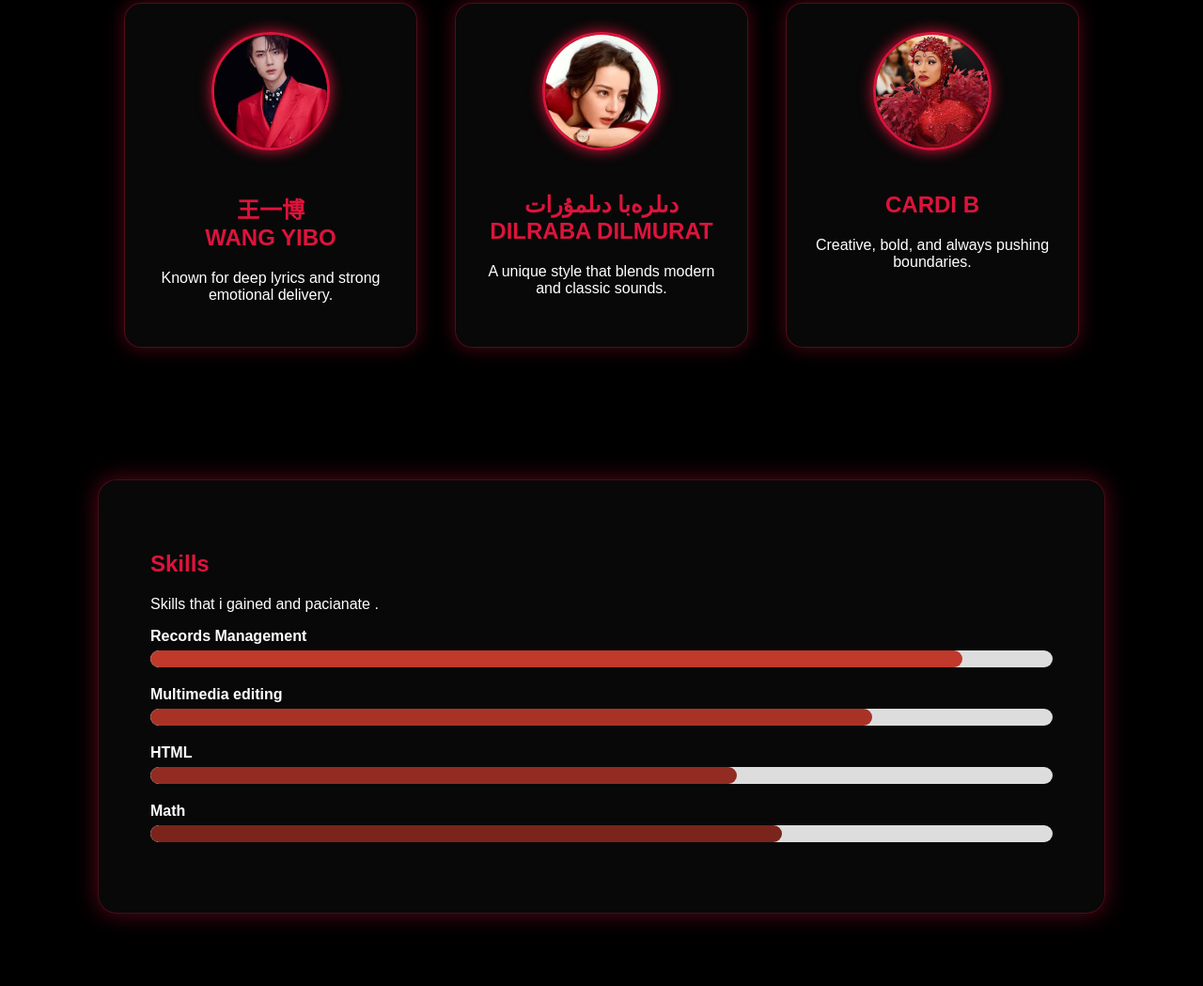
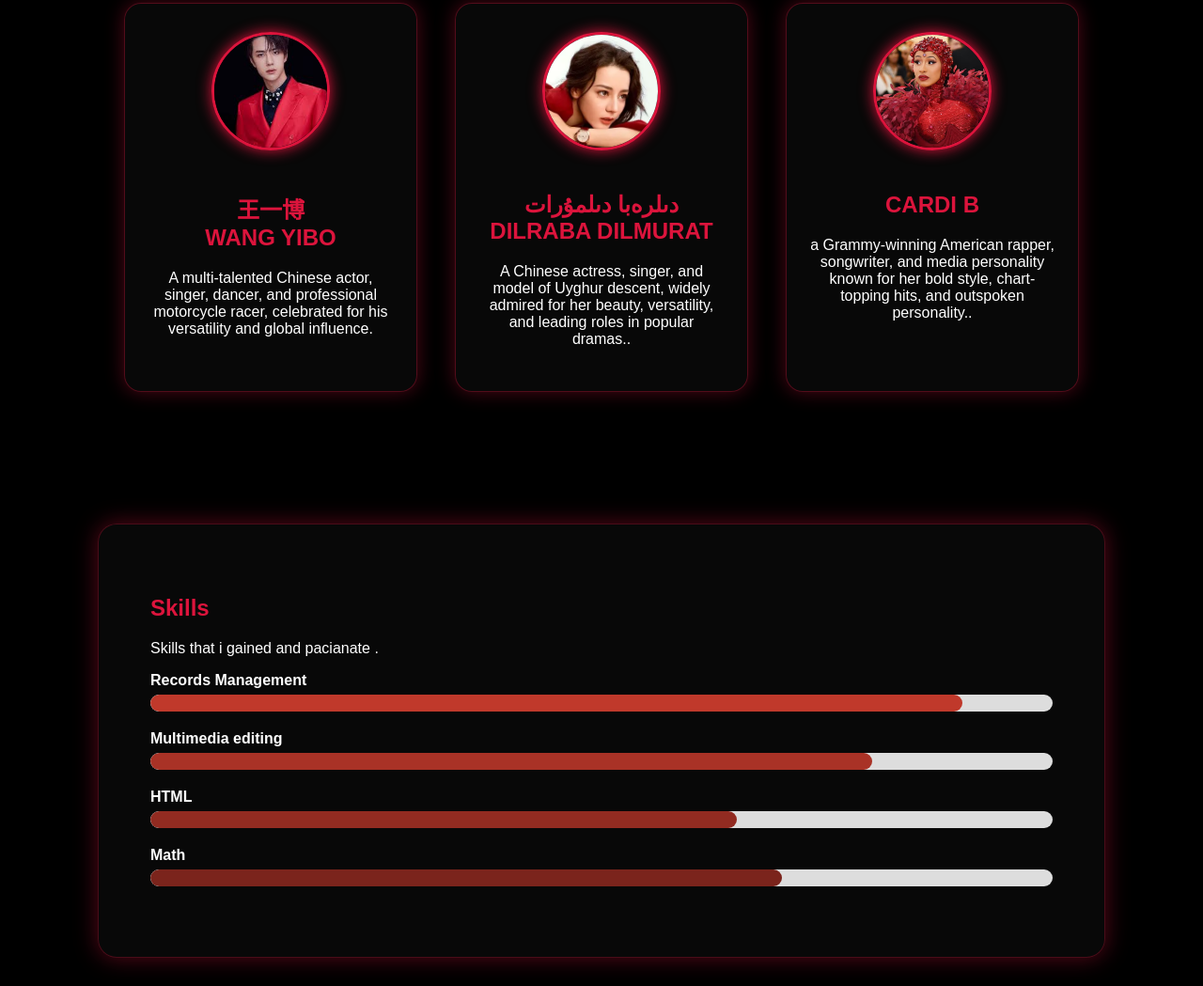
Before and after one commit to danshii-S/RASHDANRESUME, a plain HTML site: page index.html in a window 1280 px wide. Shown: the part 1158-2207 px from the top of the page at 94% size. Drawn offline with Linux system fonts and the light colour scheme.

Commit message:
Fix HTML formatting and update artist descriptions

```diff
--- a/index.html
+++ b/index.html
@@ -96,19 +96,19 @@
         <div class="artist-box">
             <img src="wangyibo.jpg" alt="Artist 1">
             <h2>王一博<br>WANG YIBO</h2>
-            <p>Known for deep lyrics and strong emotional delivery.</p>
+            <p>A multi-talented Chinese actor, singer, dancer, and professional motorcycle racer, celebrated for his versatility and global influence.</p>
         </div>
 
         <div class="artist-box">
             <img src="dilraba.png" alt="Artist 2">
             <h2>دىلرەبا دىلمۇرات<br>DILRABA DILMURAT</h2>
-            <p>A unique style that blends modern and classic sounds.</p>
+            <p>A Chinese actress, singer, and model of Uyghur descent, widely admired for her beauty, versatility, and leading roles in popular dramas..</p>
         </div>
 
         <div class="artist-box">
             <img src="cardib.jpg" alt="Artist 3">
             <h2>CARDI B</h2>
-            <p>Creative, bold, and always pushing boundaries.</p>
+            <p>a Grammy-winning American rapper, songwriter, and media personality known for her bold style, chart-topping hits, and outspoken personality..</p>
         </div>
     </div>
 </section>
```
